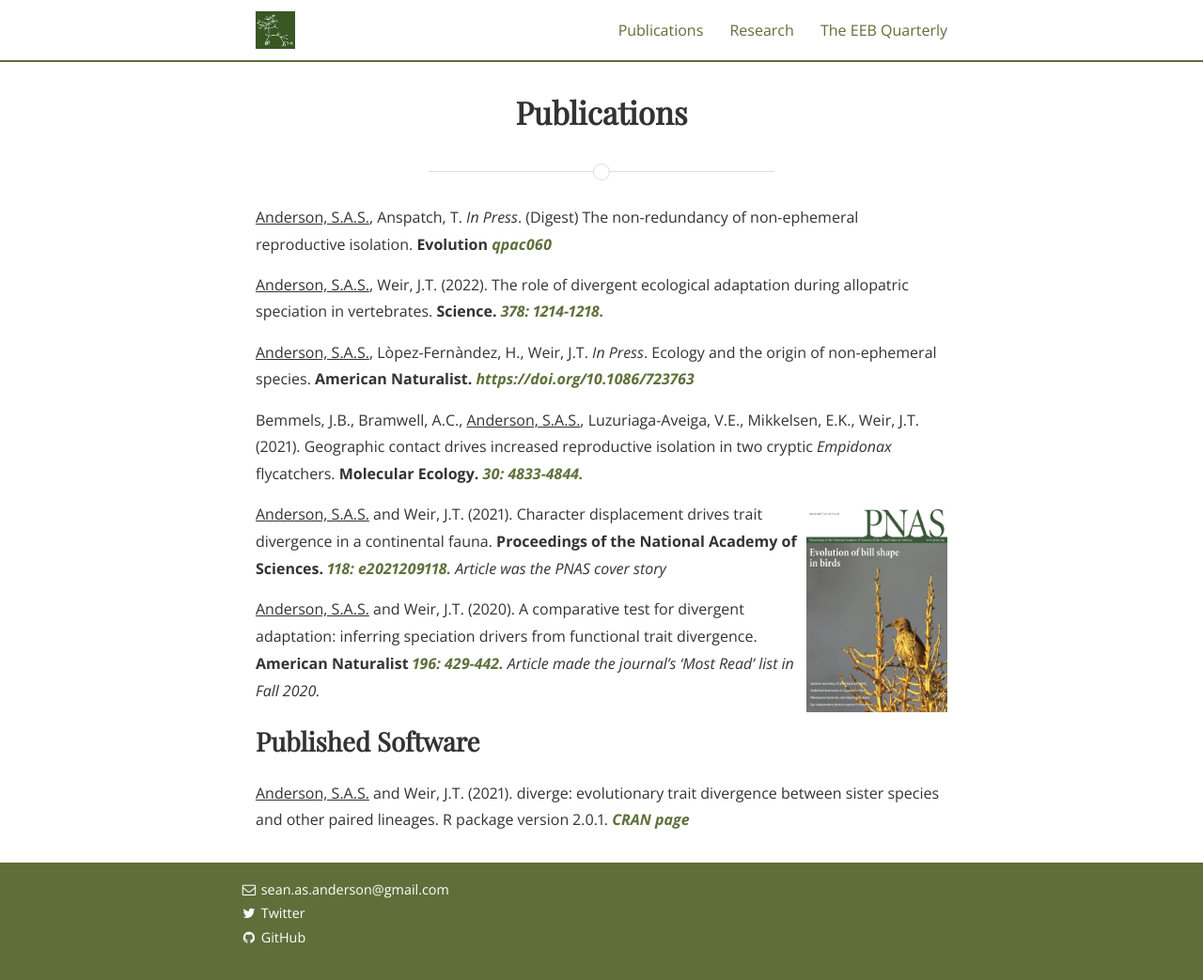
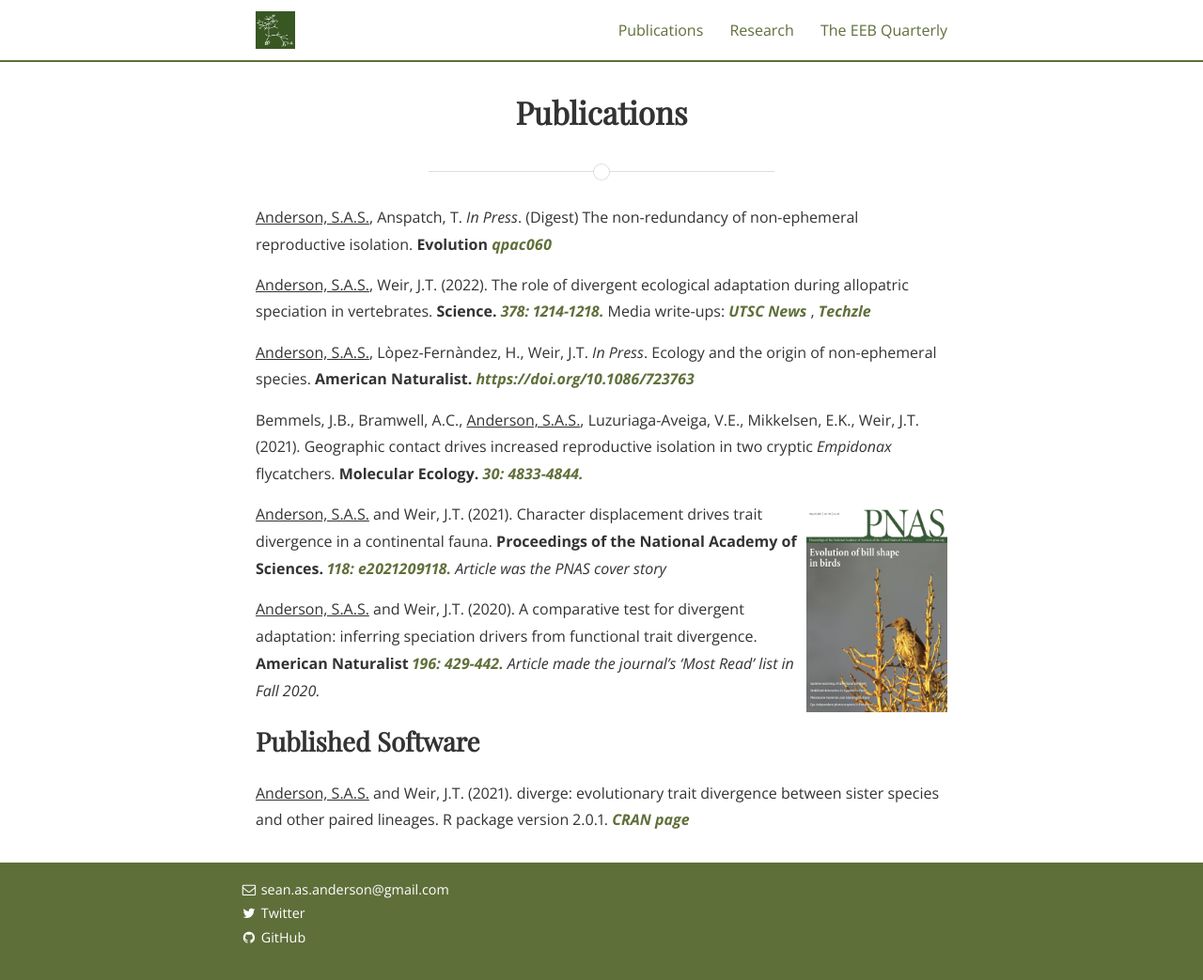
Before and after one commit to SeanASAnderson/SeanASAnderson.github.io, a Jekyll site: the page built from publications2.md, in a window 1280 px wide and 1043 px high. Shown: the whole window at 94% size. Built offline with Jekyll 4.4.1, drawn with Linux system fonts in a browser that asks for light colours; nearby versions of some CDN libraries; some web fonts are replaced.

Commit message:
media links

```diff
--- a/publications2.md
+++ b/publications2.md
@@ -17,7 +17,7 @@ img {
 
 <p><u>Anderson, S.A.S.</u>, Anspatch, T. <i>In Press</i>. (Digest) The non-redundancy of non-ephemeral reproductive isolation. <b>Evolution</b> <a href="https://academic.oup.com/evolut/advance-article/doi/10.1093/evolut/qpac060/6918776"><b><i>qpac060</i></b></a> </p>
 
-<p><u>Anderson, S.A.S.</u>, Weir, J.T. (2022). The role of divergent ecological adaptation during allopatric speciation in vertebrates. <b>Science.</b> <a href="https://www-science-org.myaccess.library.utoronto.ca/doi/10.1126/science.abo7719"><b><i>378: 1214-1218.</i></b></a> </p>
+<p><u>Anderson, S.A.S.</u>, Weir, J.T. (2022). The role of divergent ecological adaptation during allopatric speciation in vertebrates. <b>Science.</b> <a href="https://www-science-org.myaccess.library.utoronto.ca/doi/10.1126/science.abo7719"><b><i>378: 1214-1218.</i></b></a> Media write-ups: <a href="https://utsc.utoronto.ca/news-events/breaking-research/study-finds-most-new-species-dont-evolve-adapting-different-environments-similar"><b><i>UTSC News </i></b></a>, <a href="http://techzle.com/how-new-species-arise"> <b><i>Techzle </i></b></a> </p>
 
 <p><u>Anderson, S.A.S.</u>, L&ograve;pez-Fern&agrave;ndez, H., Weir, J.T. <i>In Press</i>. Ecology and the origin of non-ephemeral species. <b>American Naturalist.</b> <a href="https://doi.org/10.1086/723763"><b><i>https://doi.org/10.1086/723763</i></b></a> </p>
 
```
